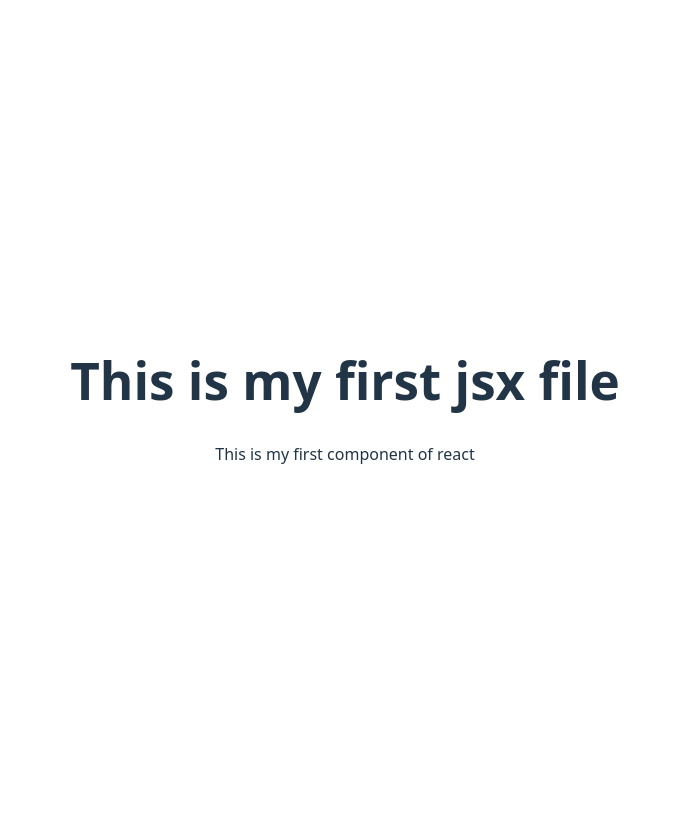
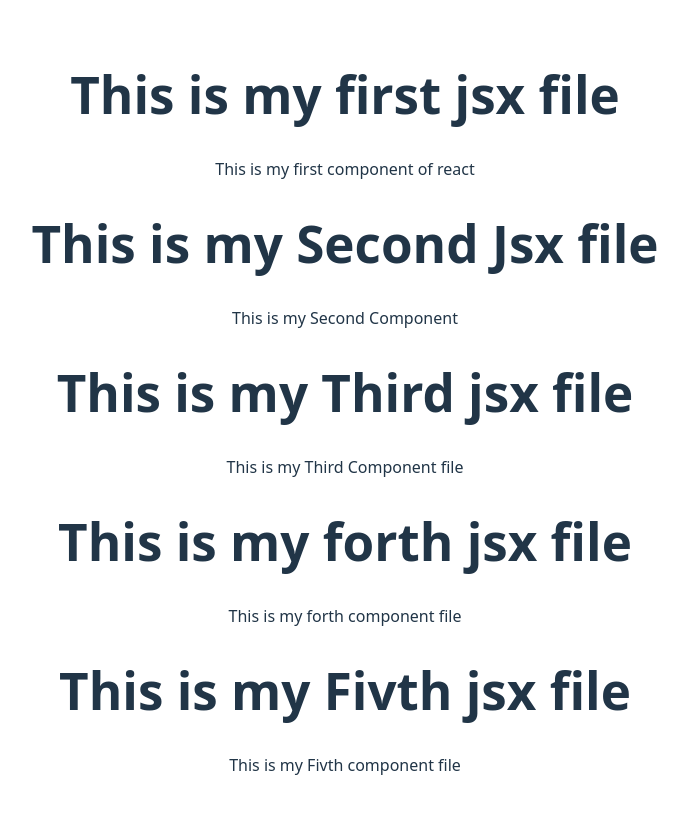
Before and after one commit to shiv9413/react-training, a React (Vite) app: page / in a window 1280 px wide. Shown: the top 814 px of the page, without its empty margins (295-983 px from the left). Built offline with nearby package versions, Linux system fonts and the light colour scheme.

Commit message:
Five Compoent file

```diff
--- a/src/App.jsx
+++ b/src/App.jsx
@@ -3,11 +3,19 @@ import reactLogo from './assets/react.svg'
 import viteLogo from '/vite.svg'
 import './App.css'
 import First from './components/19-05-2025/First';
+import Second from './components/19-05-2025/Second';
+import Third from './components/19-05-2025/Third';
+import Forth from './components/19-05-2025/Forth';
+import Fivth from './components/19-05-2025/Fivth';
 
 function App() {
   return (
     <div>
       <First />
+      <Second />
+      <Third />
+      <Forth />
+      <Fivth />
     </div>
     );
 }
--- /dev/null
+++ b/src/components/19-05-2025/Fivth.jsx
@@ -0,0 +1,12 @@
+import React from 'react';
+
+function Fivth(){
+	return (
+		<div>
+			<h1>This is my Fivth jsx file</h1>
+			<p>This is my Fivth component file</p>
+		</div>
+		);
+}
+
+export default Fivth;
--- /dev/null
+++ b/src/components/19-05-2025/Forth.jsx
@@ -0,0 +1,11 @@
+import React from 'react';
+
+function Forth(){
+	return (
+		<div>
+			<h1>This is my forth jsx file</h1>
+			<p>This is my forth component file</p>
+		</div>
+		);
+}
+export default Forth;
--- /dev/null
+++ b/src/components/19-05-2025/Second.jsx
@@ -0,0 +1,12 @@
+import React from 'react';
+
+function Second(){
+	return (
+		<div>
+			<h1>This is my Second Jsx file</h1>
+			<p>This is my Second Component</p>
+		</div>
+		);
+}
+
+export default Second;
--- /dev/null
+++ b/src/components/19-05-2025/Third.jsx
@@ -0,0 +1,12 @@
+import React from 'react';
+
+function Third(){
+	return (
+		<div>
+			<h1>This is my Third jsx file</h1>
+			<p>This is my Third Component file</p>
+		</div>
+		);
+}
+
+export default Third;
```
Also changed, not shown: 1 other file (tests, documents, lock files or other folders).
